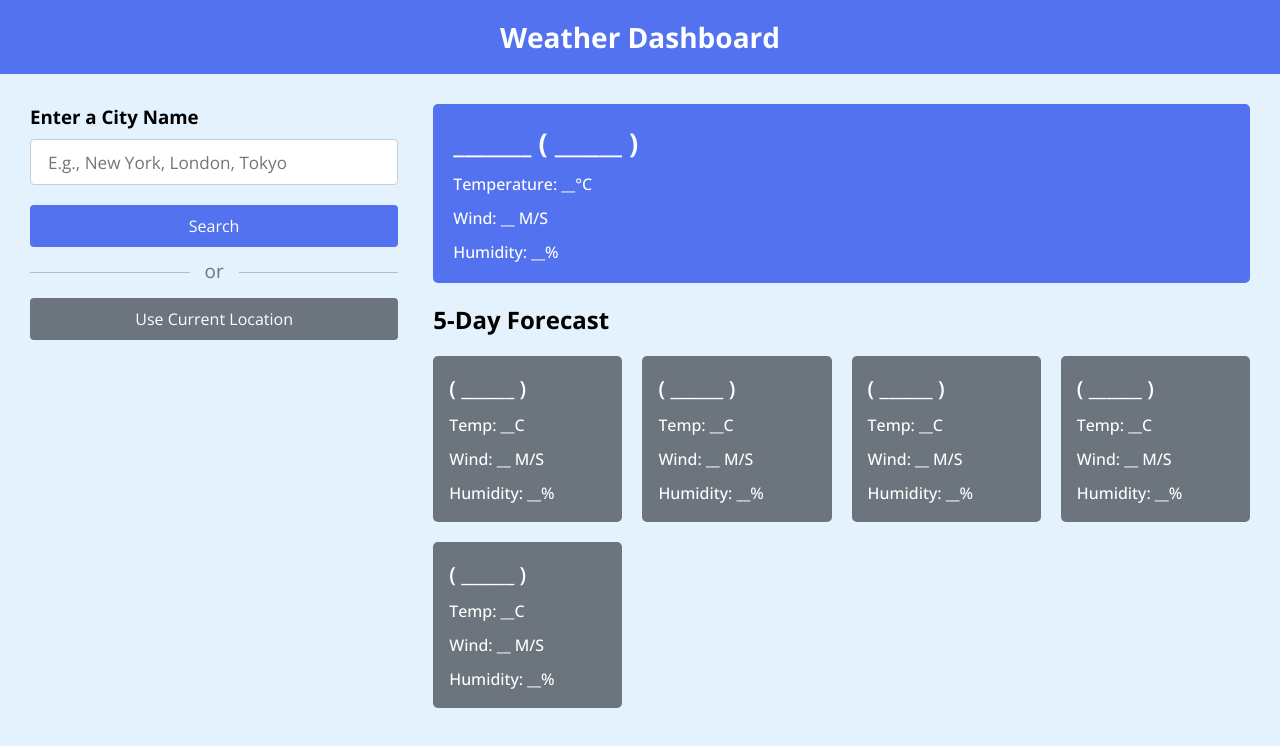
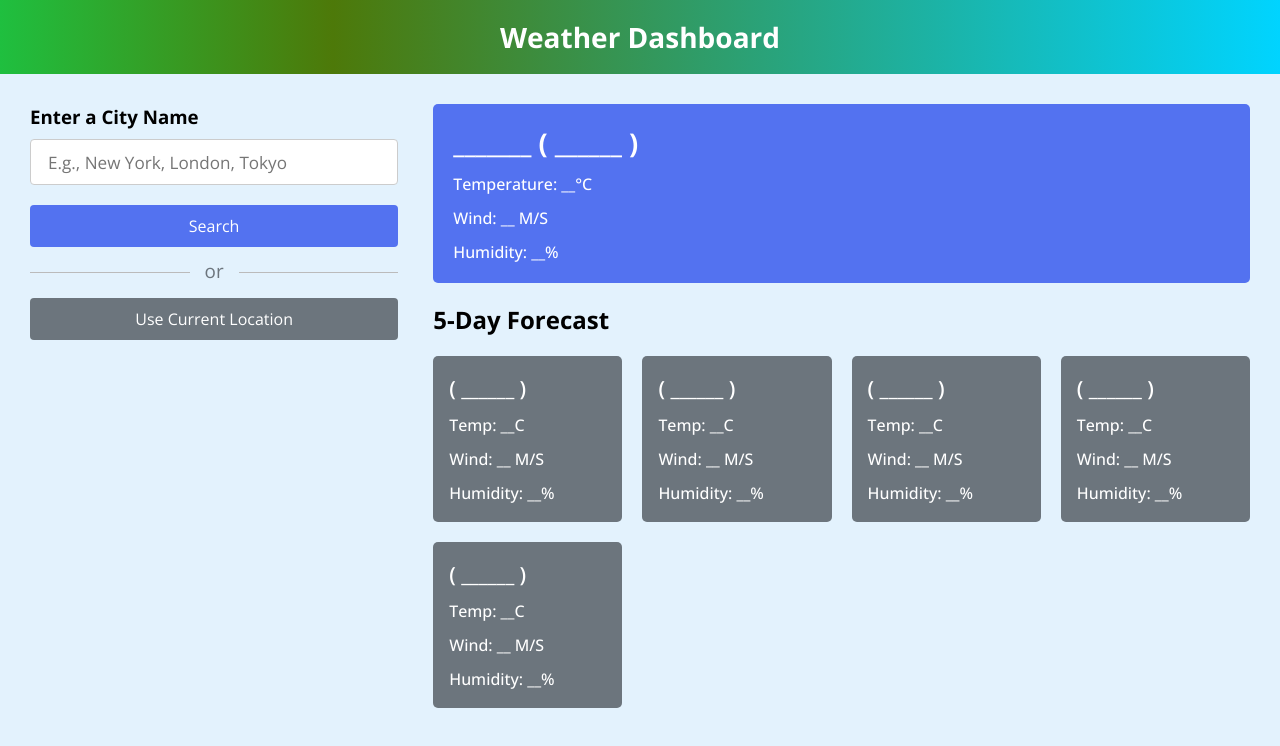
Before and after one commit to ankitkumarpk/weatherapp, a plain HTML site: page index.html in a window 1280 px wide. Drawn offline with nearby package versions, Linux system fonts and the light colour scheme.

Commit message:
style.css

```diff
--- a/style.css
+++ b/style.css
@@ -10,7 +10,8 @@ body {
   background: #E3F2FD;
 }
 h1 {
-  background: #5372F0;
+  background: rgb(31,191,63);
+  background: linear-gradient(90deg, rgba(31,191,63,1) 0%, rgba(77,121,9,1) 26%, rgba(0,212,255,1) 100%);
   font-size: 1.75rem;
   text-align: center;
   padding: 18px 0;
```
